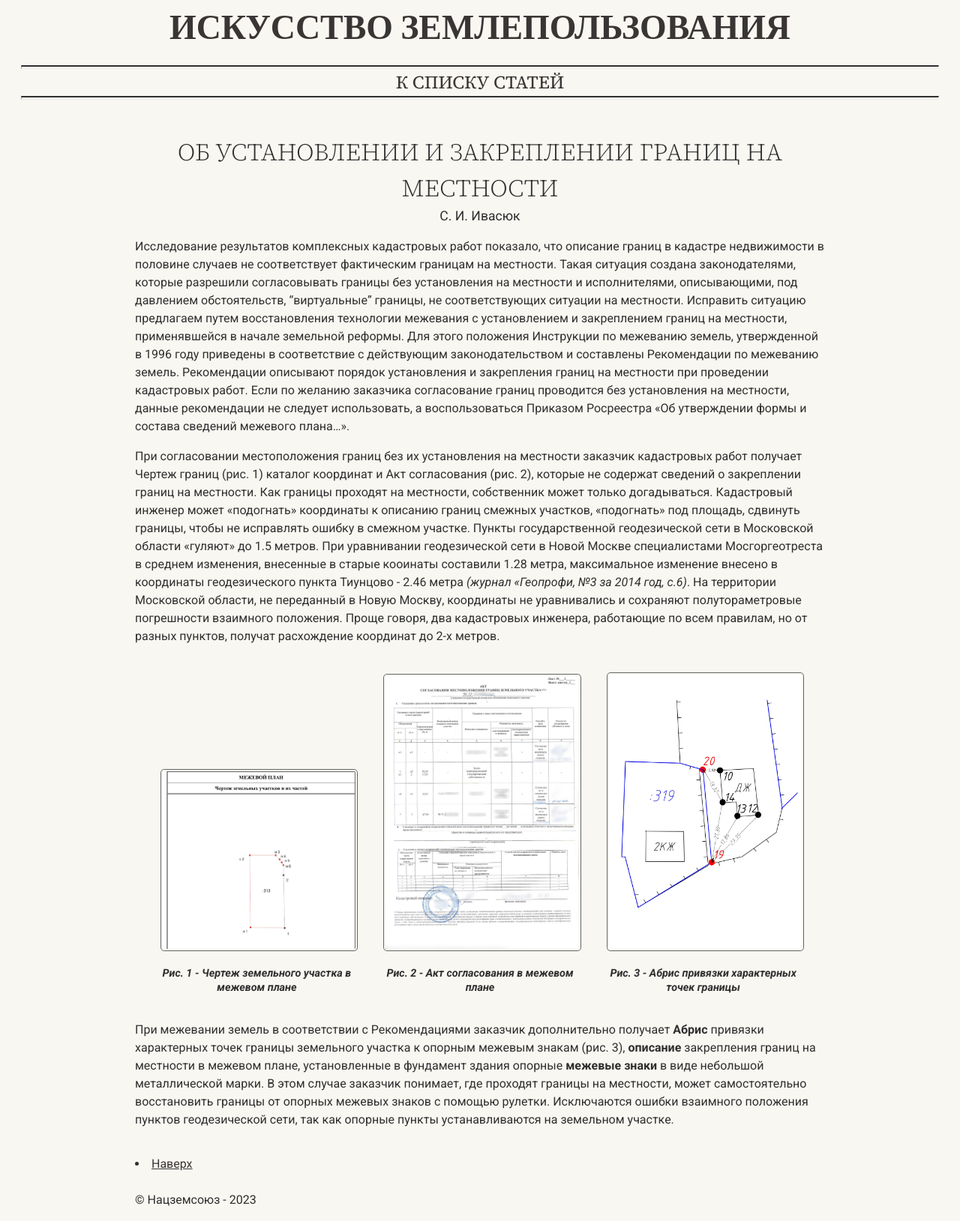
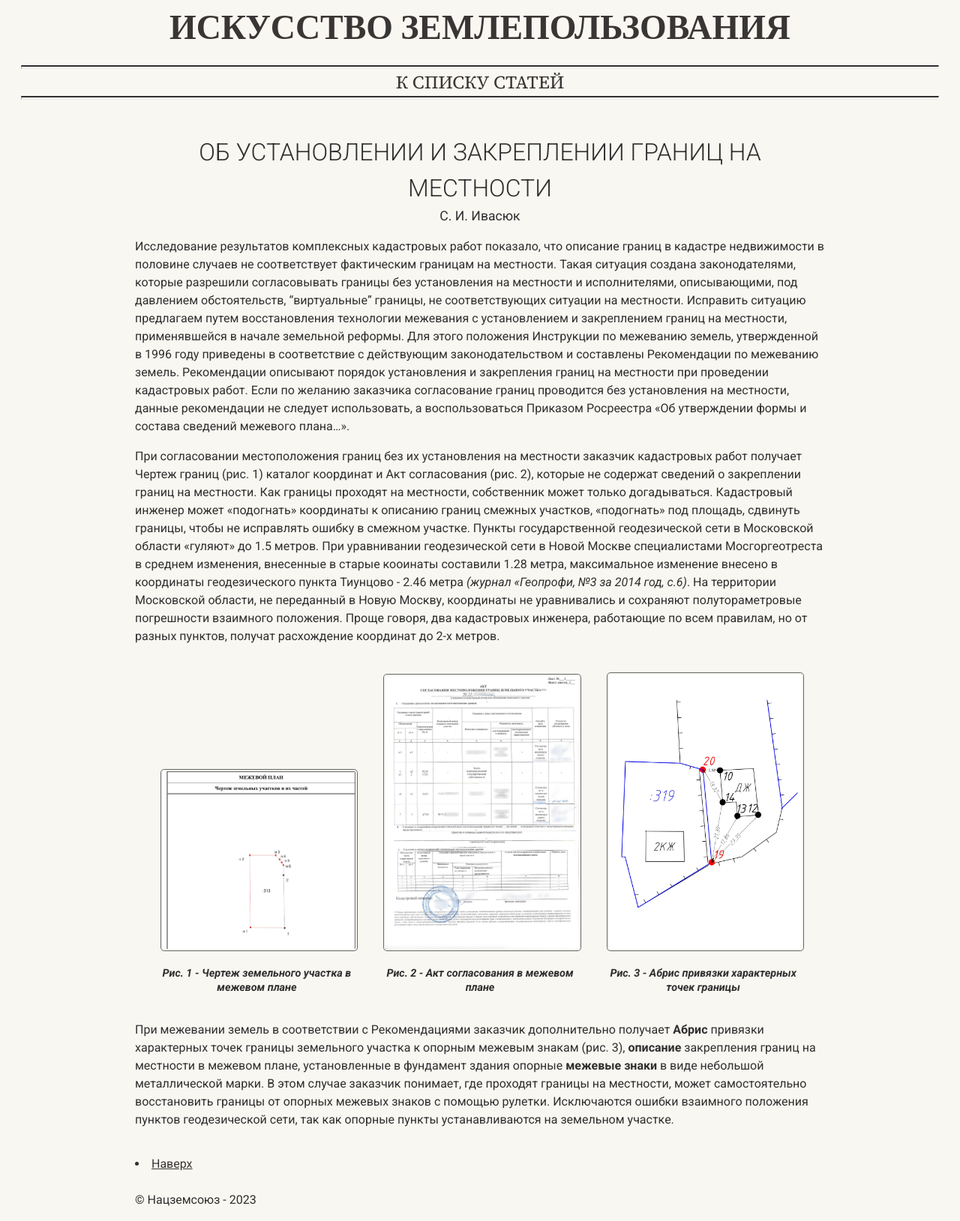
Before and after one commit to SergSi/land-use-art, a Jekyll site: the page built from _articles/o-mejevanii.md, in a window 1280 px wide. Shown: the whole page at 75% size. Built offline with Jekyll 4.4.1, drawn with Linux system fonts in a browser that asks for light colours; some web fonts are replaced.

Commit message:
Update head-doc.html

```diff
--- a/_includes/head-doc.html
+++ b/_includes/head-doc.html
@@ -1,6 +1,6 @@
 <div class="container">
     <div class="center">
-      <h1 style="font-family: 'Source Serif 4', serif; font-size: 2rem; padding-top: 10px; padding-bottom: 0px; margin-bottom: 0em; font-weight: 300;" id="title">{{ page.title | upcase }}</h1>
+      <h1 style="font-size: 2rem; padding-top: 10px; padding-bottom: 0px; margin-bottom: 0em; font-weight: 300;" id="title">{{ page.title | upcase }}</h1>
       {% if page.subtitle %}<h3 class="docsubtitle  sans-serif">{{ page.subtitle }}</h3>{% endif %}
       {% if page.author %}<p class="author">{{ page.author }}</p>{% endif %}
     </div>
```
